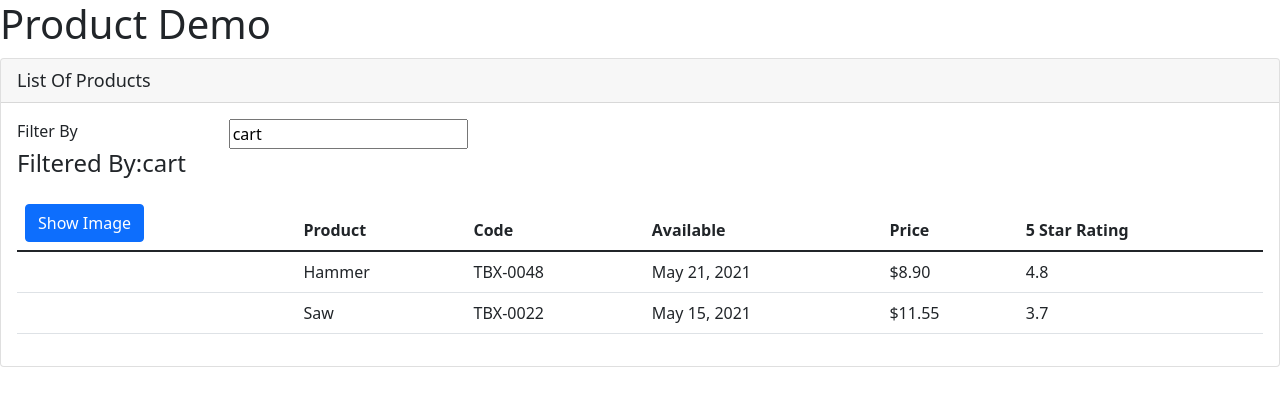
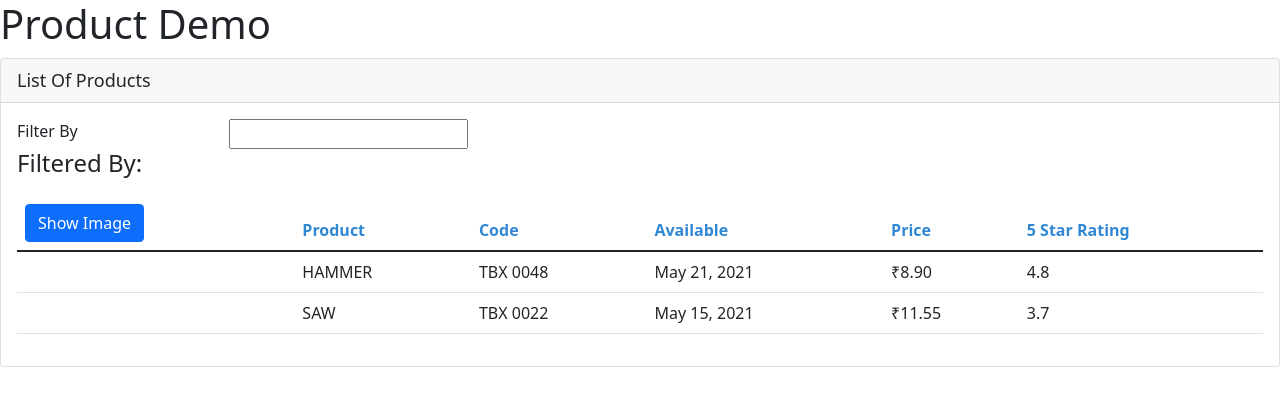
Before and after one commit to shubhamSamantaray/ProductSearch, an Angular app: page / in a window 1280 px wide. Shown: the top 406 px of the page. Built offline with nearby package versions, Linux system fonts and the light colour scheme.

Commit message:
updated pipe, implemented interface, getter n sett

```diff
--- a/src/app/app.module.ts
+++ b/src/app/app.module.ts
@@ -4,17 +4,19 @@ import { FormsModule } from '@angular/forms'; //Itgot added because the app modu
 
 import { AppComponent } from './app.component';
 import { ProductListComponent } from './products/product-list.component';
+import { ConvertToSpacesPipe } from './shared/convert-to-spaces.pipe';
 
 @NgModule({
   // local Directive or pipes are declred under declarations
   declarations: [
     AppComponent,
-    ProductListComponent  // the component is declared here
+    ProductListComponent,
+    ConvertToSpacesPipe  // the component is declared here
   ],
   // the pipes used from 3rd party/angular is used under import
   imports: [
     BrowserModule,
-    FormsModule, //We need to add imports here in order to use it for the ng module decorator
+    FormsModule //We need to add imports here in order to use it for the ng module decorator
   ],
   providers: [],
   bootstrap: [AppComponent]
--- /dev/null
+++ b/src/app/products/product-list.component.css
@@ -0,0 +1,3 @@
+thead{
+  color: #3088d5;
+}
--- a/src/app/products/product-list.component.html
+++ b/src/app/products/product-list.component.html
@@ -41,10 +41,11 @@
               <!--Data binding -->
             </td>
             <!-- Here we are mapping the values to each product in sync with TD -->
-            <td>{{product.productName}}</td>
-            <td>{{product.productCode | uppercase}}</td>
+            <td>{{product.productName|uppercase}}</td>
+            <td>{{product.productCode | uppercase | ConvertToSpaces:'-'}}</td>
             <td>{{product.releaseDate}}</td>
-            <td>{{product.price | currency | lowercase}}</td>
+            <td>{{product.price | currency:'INR':'symbol':'1.2-2' }}</td>
+            <!--1.2-4 means 1 place to the right of the decimal, .2 means only two place left of the decimal  -2 define sthe maximum fraction  -->
             <td>{{product.starRating}}</td>
           </tr>
         </tbody>
--- a/src/app/products/product-list.component.ts
+++ b/src/app/products/product-list.component.ts
@@ -1,19 +1,37 @@
-import { Component } from "@angular/core";
+import { Component, OnInit } from "@angular/core";
+import { IProduct } from "./product";
 
 
 @Component({
   selector: 'pm-product',
-  templateUrl: './product-list.component.html'
+  templateUrl: './product-list.component.html',
+  styleUrls: ['./product-list.component.css']
+  //Style urls are array type so we need square brackets
 })
+//The styles added to comopnent is applicaple to only componnets
 
-//These are properties of the componnet
-export class ProductListComponent {
+//These are properties of the componet
+export class ProductListComponent implements OnInit {
   pageTitle: String = 'List Of Products';
   imageWidth: number = 25;
   imagemargin: number = 25;
   showImage: boolean = false;
-  listFilter: string = 'cart';
-  products: any[] = [{
+  // listFilter: string = 'Search Products';
+
+  //declaring the list filter as string private which starts with _
+  private _listFilter: string = ""
+
+  //getter and sette rmethod is used in order to use these private members
+  get listFilter(): string {
+    return this._listFilter;
+  }
+
+  set listFilter(value: string) {
+    this._listFilter = value;
+    console.log('in Setter', value);
+  }
+
+  products: IProduct[] = [{
     "productId": 5,
     "productName": "Hammer",
     "productCode": "TBX-0048",
@@ -39,4 +57,9 @@ export class ProductListComponent {
   toggleImage(): void {
     this.showImage = !this.showImage
   }
+
+  //this method is declred to use onInIt
+  ngOnInit(): void {
+    console.log('In OnInit')
+  }
 }
--- /dev/null
+++ b/src/app/products/product.ts
@@ -0,0 +1,10 @@
+export interface IProduct{
+  productId: number;
+  productName: string;
+  productCode: string;
+  releaseDate: string;
+  price: number;
+  description: string;
+  starRating: number;
+  imageUrl: string;
+}
--- /dev/null
+++ b/src/app/shared/convert-to-spaces.pipe.ts
@@ -0,0 +1,12 @@
+import { Pipe, PipeTransform } from "@angular/core";
+
+@Pipe({
+  name:'ConvertToSpaces' //this name is used as a reference in the html
+})
+
+//when implementing interface we have to use all the methods inside of it
+export class ConvertToSpacesPipe implements PipeTransform{
+  transform(value: string,character:string):string {
+      return value.replace(character,' ');
+  }
+}
```
